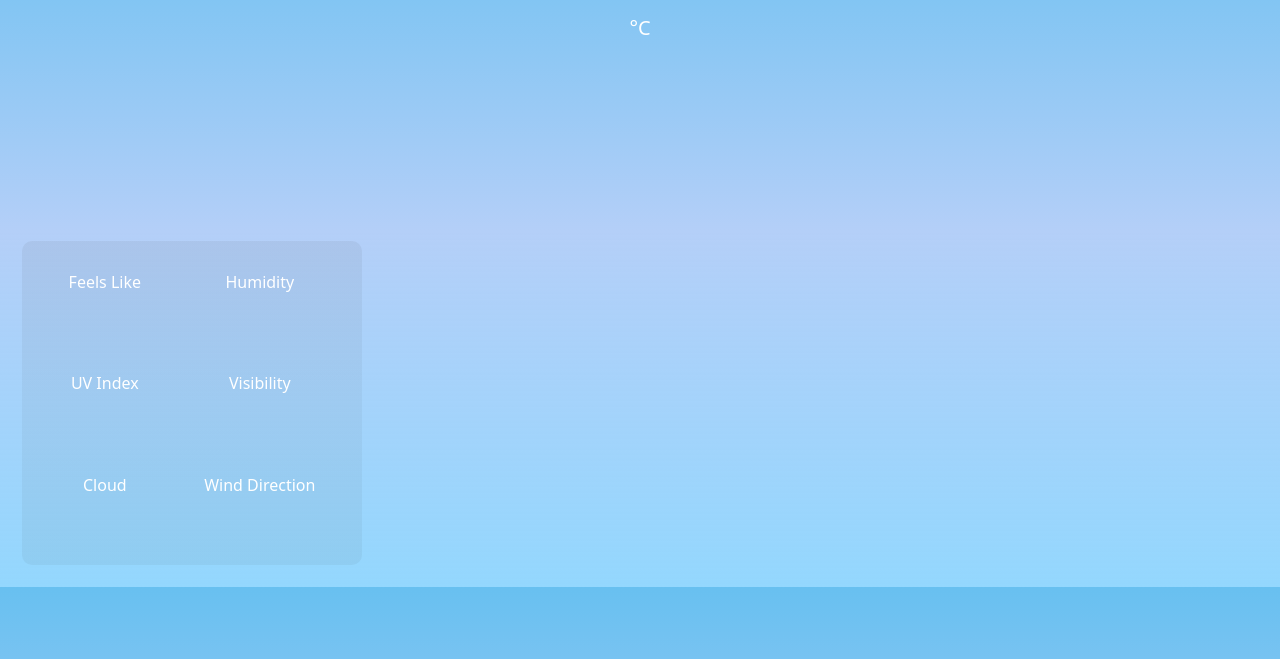
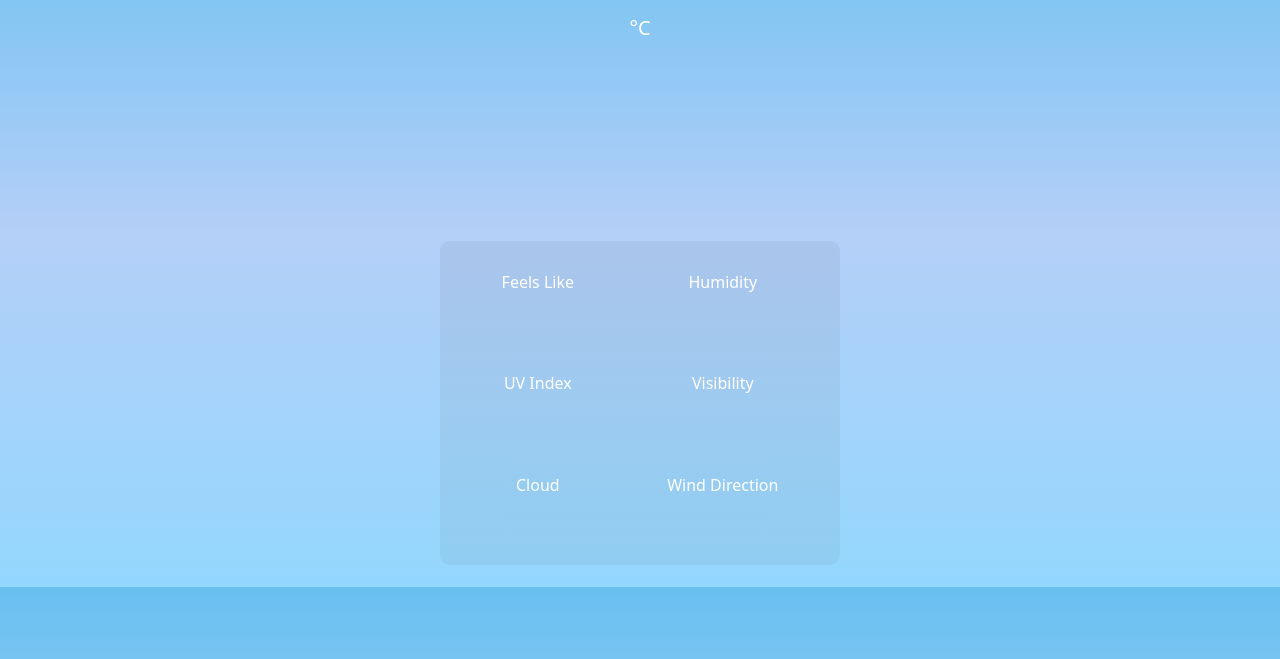
Before and after one commit to zeem2626/weather.github.io, a plain HTML site: page index.html in a window 1280 px wide. Shown: the part 123-782 px from the top of the page. Drawn offline with Linux system fonts and the light colour scheme; no server answers.

Commit message:
Update style.css

```diff
--- a/style.css
+++ b/style.css
@@ -129,7 +129,8 @@ body{
 /* !!!!!!!!!!!!!!!!!!!!!!!!!   DATA2  !!!!!!!!!!!!!!!!!!!!!!!!!!!!! */
 
 .data2{
-    max-width: 34rem;
+    max-width: 40rem;
+    margin: 0 auto;
     padding:2rem 1.5rem 0 1.5rem;
     flex-grow: 1;
     display: flex;
```
